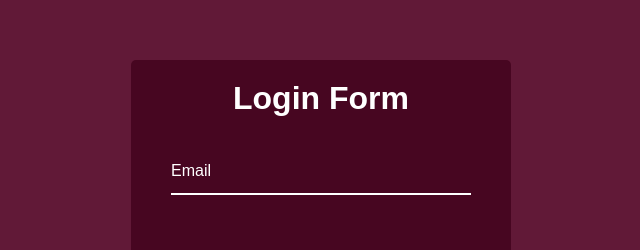
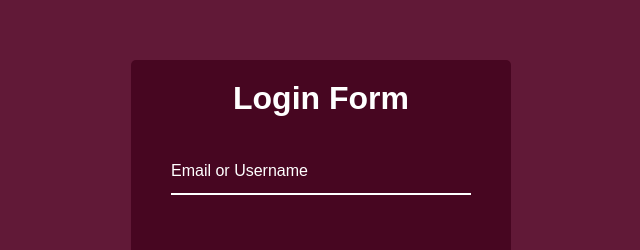
Before and after one commit to 0xROI/alaman-exam, a plain HTML site: page admin/index.html in a window 1280 px wide. Shown: the part 175-425 px from the top of the page, without its empty margins (319-959 px from the left). Drawn offline with Linux system fonts and the light colour scheme; a web font is replaced by a local one.

Commit message:
Update index.html

```diff
--- a/admin/index.html
+++ b/admin/index.html
@@ -14,7 +14,7 @@
     <form>
       <div class="form-control">
         <input type="text" required id="mail">
-        <label>Email</label>
+        <label>Email or Username</label>
       </div>
       <div class="form-control">
         <input type="password" required id="pass">
```
